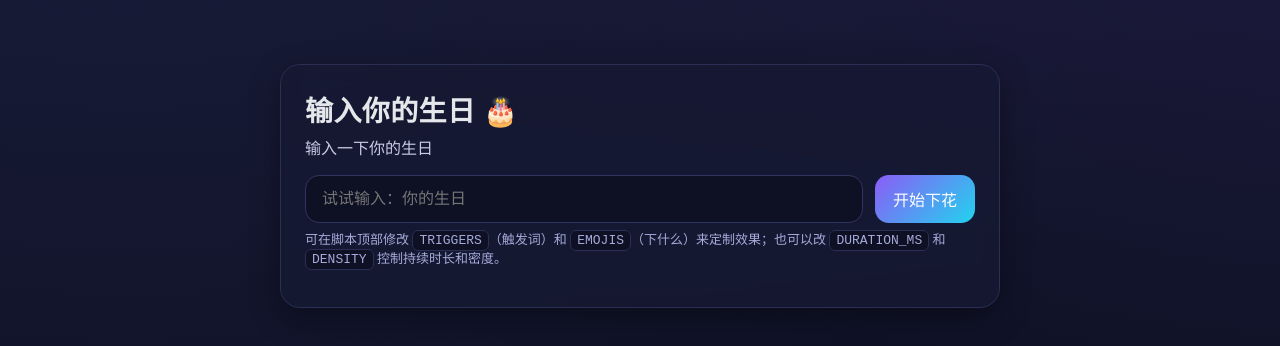
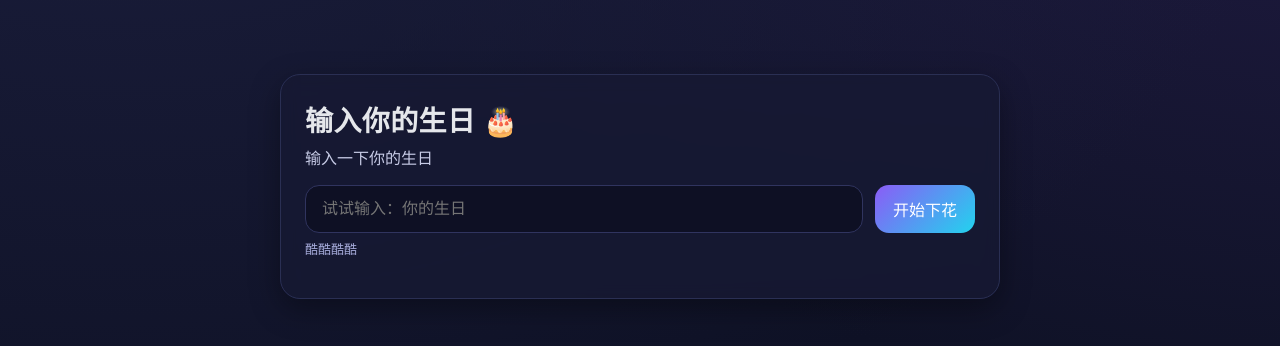
Before and after one commit to paulhuang-dotcom/Cp3, a plain HTML site: page index.html in a window 1280 px wide. Shown: the part 214-560 px from the top of the page. Drawn offline with Linux system fonts and the light colour scheme.

Commit message:
Update index.html

```diff
--- a/index.html
+++ b/index.html
@@ -129,7 +129,7 @@
         <input id="triggerInput" type="text" placeholder="试试输入：你的生日 "0817" />
         <button id="goBtn" title="触发下花">开始下花</button>
       </div>
-      <p class="hint">可在脚本顶部修改 <code>TRIGGERS</code>（触发词）和 <code>EMOJIS</code>（下什么）来定制效果；也可以改 <code>DURATION_MS</code> 和 <code>DENSITY</code> 控制持续时长和密度。</p>
+      <p class="hint">酷酷酷酷</p>
     </div>
   </div>
 
```
